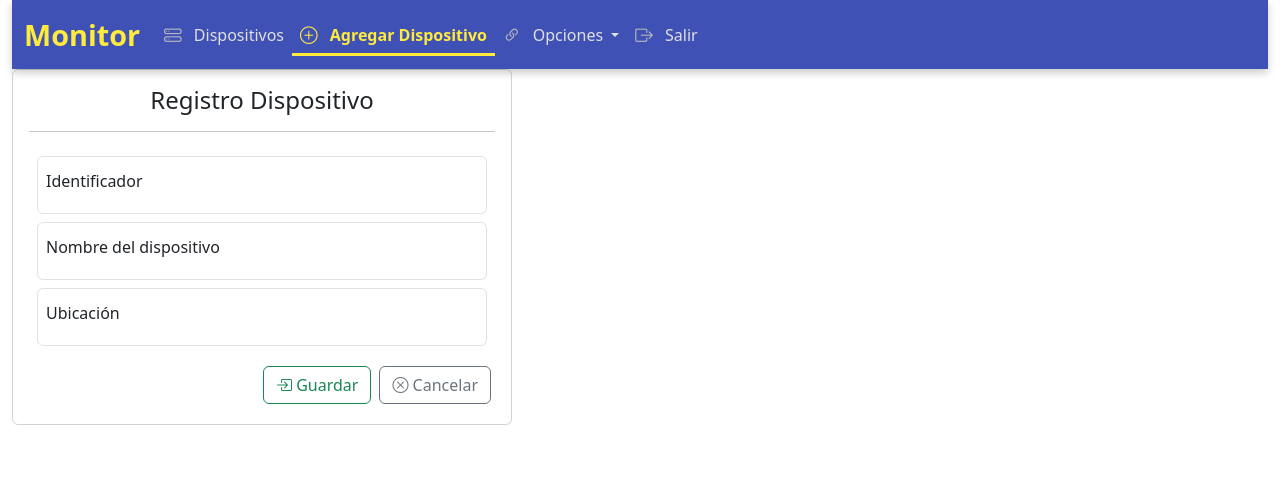
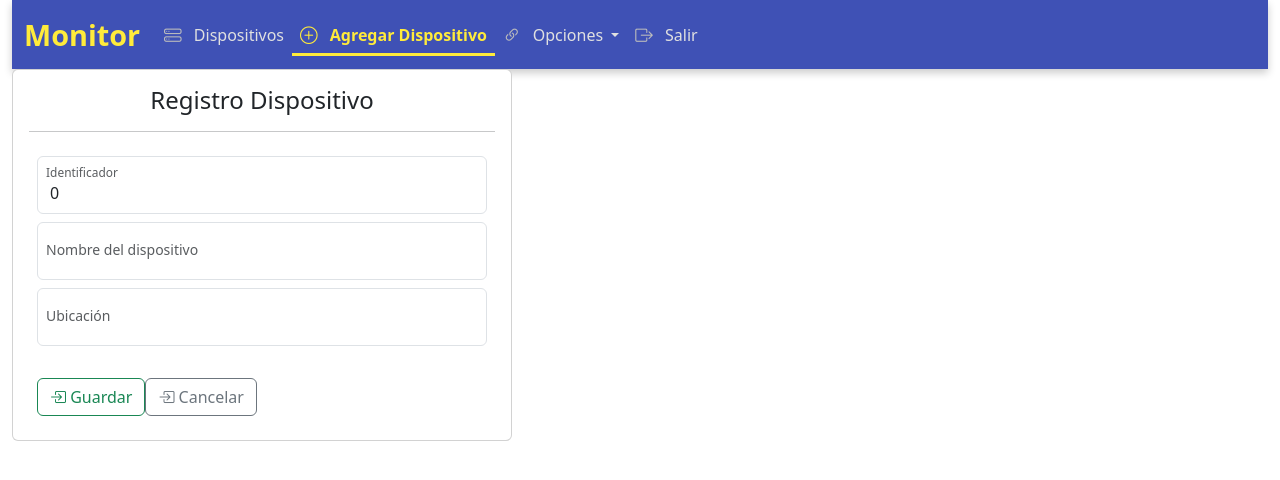
Before and after one commit to 2100679b/proyect, a Vue app in the folder frontend/: page /menu/dispositivos/agregar in a window 1280 px wide. Shown: the top 480 px of the page. Built offline with nearby package versions, Linux system fonts and the light colour scheme; no server answers.

Commit message:
Proyecto inicial con base de datos PostgreSQL para monitoreo de dispositivos

```diff
--- a/frontend/src/components/dispositivos/RegistroDispositivo.vue
+++ b/frontend/src/components/dispositivos/RegistroDispositivo.vue
@@ -1,64 +1,46 @@
 <template>
-  <div id="login" class="card bg-transparent mb-3 record-card">
+<div id="login" class="card bg-trasparent mb-3 record-card" >
     <div class="card-body">
     <div class="text-center">
-        <h4 class="card-title">Registro Dispositivo</h4>
+        <h4 class="card-title" title="Plataforma para monitoreo de Sistemas de Bombeo">Registro Dispositivo</h4>
         <hr />
     </div>
     <div class="row p-1">
-        <form @submit.prevent="guardar">
+        <form>
               <div class="form-floating p-1">
-            <input
-              type="text"
-              id="identificador"
-              class="form-control"
-              v-model.trim="dispositivo.identifica.identificador"
-              placeholder="Identificador"
-              required
-              autocomplete="off"
-            />
-            <label for="identificador">Identificador</label>
+                <input type="text" id="identificador" ref="identificador" class="form-control" v-model="dispositivo.identifica.identificador" v-on:keyup.enter="tfPassword()" aria-describedby="Id" placeholder="Identificador"/>
+                <label id="identificador" class="form-text text-muted">Identificador</label>
               </div>
               <div class="form-floating p-1">
-            <input
-              type="text"
-              id="nombreDisp"
-              class="form-control"
-              v-model.trim="dispositivo.identifica.nombre"
-              placeholder="Nombre del dispositivo"
-              required
-              autocomplete="off"
-            />
-            <label for="nombreDisp">Nombre del dispositivo</label>
+                <input type="text" id="nombreDisp" ref="nombreDisp" class="form-control" v-model="dispositivo.identifica.nombre" v-on:keyup.enter="" aria-describedby="Nombre" placeholder="Nombre del dispositivo"/>
+                <label id="nombreDisp" class="form-text text-muted">Nombre del dispositivo</label>
               </div>
               <div class="form-floating p-1">
-            <input
-              type="text"
-              id="ubicacion"
-              class="form-control"
-              v-model.trim="dispositivo.identifica.ubicacion"
-              placeholder="Ubicación"
-              autocomplete="off"
-            />
-            <label for="ubicacion">Ubicación</label>
-          </div>
-          <div class="d-flex justify-content-end mt-3">
-            <button class="btn btn-outline-success me-2" type="submit" :disabled="guardando">
-              <i class="bi bi-box-arrow-in-right"></i> Guardar
-            </button>
-            <button class="btn btn-outline-secondary" type="button" @click="cancelar" :disabled="guardando">
-              <i class="bi bi-x-circle"></i> Cancelar
-            </button>
+                <input type="text" id="ubicacion" ref="ubicacion" class="form-control" v-model="dispositivo.identifica.ubicacion" v-on:keyup.enter="" aria-describedby="Ubicacion" placeholder="Ubicacion"/>
+                <label id="ubicacion" class="form-text text-muted">Ubicación</label>
               </div>
             </form>
             </div>
-
-      <div class="row p-2" v-if="alerta.mensaje">
-        <div class="col-12">
-          <div class="alert alert-danger" role="alert">
+            <div class="row p-2">
+            <div class="col-xs-12 col-sm-12 col-md-12 col-lg-12">
+                <div class="alert alert-danger" role="alert" v-if="alerta.mensaje">
                 <strong>¡Error!</strong>
                 <p v-html="alerta.mensaje"></p>
                 </div>
+                <div class="alert alert-success" role="alert" v-if="alerta.exito">
+                <strong>¡Éxito!</strong>
+                <p v-html="alerta.exito"></p>
+                </div>
+            </div>
+        </div>
+        <div class="row p-2">
+            <div class="col">
+                <button class="btn btn-outline-success" type="button" @click="guardar()" :disabled="guardando">
+                    <i class="bi bi-box-arrow-in-right" v-if="!guardando"></i>
+                    <span class="spinner-border spinner-border-sm" role="status" aria-hidden="true" v-if="guardando"></span>
+                    {{ guardando ? 'Guardando...' : 'Guardar' }}
+                </button>
+                <button class="btn btn-outline-secondary" type="button" @click="limpiar()"> <i class="bi bi-box-arrow-in-right"></i> Cancelar </button>
             </div>
         </div>
     </div>
@@ -66,88 +48,147 @@
 </template>
 
 <script>
+import sessionStorage from '@/servicios/SessionStore'
 import axios from 'axios'
 
-export default {
+export default  {
     name: 'RegistroDispositivo',
-  data() {
+    components: {
+    },
+    data: function() {
         return {
-      dispositivo: this.nuevoDispositivo(),
-      alerta: {
-        mensaje: ''
-      },
-      guardando: false
-    }
-  },
-  methods: {
-    nuevoDispositivo() {
-      return {
+        dispositivo: {
           identifica: {
-          identificador: '',
+            identificador: 0,
             nombre: '',
             ubicacion: '',
             coordenadas: '19.7060° N, 101.1950° W',
             idestatus: 1,
             estatus: 'Operacion Normal',
-          potencia: { nominal: 7.4, minimo: 6.2, maximo: 8.6, um: 'KW' },
+            potencia:  { nominal: 7.400, minimo: 6.200, maximo: 8.600, um: 'KW' },
             voltaje: { nominal: 240, minimo: 230, maximo: 250, um: 'Volts' },
             corriente: { nominal: 30, minimo: 25, maximo: 35, um: 'Amperes' },
             caudal: { nominal: 1, minimo: 0.10, maximo: 1.20, um: 'm3/minuto' },
             fechaRegistro: new Date().toUTCString()
           },
           opera: {
-          potencia: { valor: 7.2, idEstatus: 1 },
+            potencia: { valor: 7.200, idEstatus: 1 },
             voltaje: { valor: 240, idEstatus: 1 },
             corriente: { valor: 30, idEstatus: 1 },
             caudal: { valor: 1, idEstatus: 1 },
-          idEstatus: 1,
+            idEstatus: 1,    // {1->Normal, 2->Advertencia, 3->Error}
             estatus: 'Operacion Normal',
             fechaRegistro: new Date().toUTCString()
           },
-        estado: 1
-      }
+          estado: 1   // {1->Encendido, 2->Apagado, 3->Bloqueado}
         },
+        alerta: {
+            mensaje: '',
+            exito: ''
+        },
+        guardando: false
+        };
+    },
+    computed: {
+    },
+    methods: {
       async guardar() {
-      this.alerta.mensaje = ''
-      if (this.guardando) return
-
-      if (
-        !this.dispositivo.identifica.identificador.trim() ||
-        !this.dispositivo.identifica.nombre.trim()
-      ) {
-        this.alerta.mensaje = 'Por favor completa los campos <strong>Identificador</strong> y <strong>Nombre del dispositivo</strong>.'
-        return
-      }
-
-      const apiUrl = process.env.VUE_APP_API_URL
-      if (!apiUrl) {
-        this.alerta.mensaje = 'La URL de la API no está configurada. Contacta al administrador.'
+        // Validar campos requeridos
+        if (!this.dispositivo.identifica.identificador || !this.dispositivo.identifica.nombre || !this.dispositivo.identifica.ubicacion) {
+          this.alerta.mensaje = 'Por favor, complete todos los campos requeridos'
+          this.alerta.exito = ''
           return
         }
 
         this.guardando = true
+        this.alerta.mensaje = ''
+        this.alerta.exito = ''
+
         try {
-        const response = await axios.post(`${apiUrl}/api/dispositivos`, this.dispositivo)
-        if (response.status === 201 || response.status === 200) {
+          // Realizar petición POST al backend
+          const response = await axios.post(`${process.env.VUE_APP_API_URL}/api/dispositivos`, this.dispositivo, {
+            headers: {
+              'Content-Type': 'application/json',
+              // Agregar token de autenticación si es necesario
+              // 'Authorization': `Bearer ${sessionStorage.getToken()}`
+            }
+          })
+
+          // Si la respuesta es exitosa
+          if (response.status === 200 || response.status === 201) {
+            this.alerta.exito = 'Dispositivo registrado exitosamente'
+
+            // Actualizar el store local con la respuesta del servidor
+            let dispositivos = this.$store.state.dispositivos
+            dispositivos.push(response.data)
+            this.$store.commit('setDispositivos', dispositivos)
+
+            // Limpiar formulario después de un breve delay
+            setTimeout(() => {
               this.limpiar()
-          this.$router.push('/menu/dispositivos')
+            }, 1500)
+          }
+
+        } catch (error) {
+          console.error('Error al guardar dispositivo:', error)
+
+          // Manejar diferentes tipos de errores
+          if (error.response) {
+            // El servidor respondió con un código de error
+            const status = error.response.status
+            const data = error.response.data
+
+            if (status === 400) {
+              this.alerta.mensaje = data.message || 'Datos inválidos. Verificar la información ingresada.'
+            } else if (status === 401) {
+              this.alerta.mensaje = 'No autorizado. Verificar credenciales.'
+            } else if (status === 409) {
+              this.alerta.mensaje = 'El dispositivo ya existe con ese identificador.'
+            } else if (status === 500) {
+              this.alerta.mensaje = 'Error interno del servidor. Intente más tarde.'
             } else {
-          this.alerta.mensaje = 'No se pudo guardar el dispositivo.'
-          console.error('Respuesta inesperada:', response)
+              this.alerta.mensaje = `Error del servidor: ${data.message || 'Error desconocido'}`
             }
-      } catch (e) {
-        this.alerta.mensaje = 'Error al conectarse con el servidor.'
-        console.error('Error en guardar:', e)
+          } else if (error.request) {
+            // La petición se hizo pero no hubo respuesta
+            this.alerta.mensaje = 'No se pudo conectar con el servidor. Verificar conexión.'
+          } else {
+            // Error en la configuración de la petición
+            this.alerta.mensaje = 'Error al procesar la petición.'
+          }
         } finally {
           this.guardando = false
         }
       },
+
       limpiar() {
-      this.dispositivo = this.nuevoDispositivo()
+        this.dispositivo = {
+          identifica: {
+            identificador: 0,
+            nombre: '',
+            ubicacion: '',
+            coordenadas: '19.7060° N, 101.1950° W',
+            idestatus: 1,
+            estatus: 'Operacion Normal',
+            potencia:  { nominal: 7.200, minimo: 6.200, maximo: 8.600, um: 'KW' },
+            voltaje: { nominal: 240, minimo: 230, maximo: 250, um: 'Volts' },
+            corriente: { nominal: 30, minimo: 25, maximo: 35, um: 'Amperes' },
+            caudal: { nominal: 1, minimo: 0.10, maximo: 1.20, um: 'm3/minuto' },
+            fechaRegistro: new Date().toUTCString()
+          },
+          opera: {
+            potencia: { valor: 7.200, idEstatus: 1 },
+            voltaje: { valor: 240, idEstatus: 1 },
+            corriente: { valor: 30, idEstatus: 1 },
+            caudal: { valor: 1, idEstatus: 1 },
+            idEstatus: 1,    // {1->Normal, 2->Advertencia, 3->Error}
+            estatus: 'Operacion Normal',
+            fechaRegistro: new Date().toUTCString()
+          },
+          estado: 1   // {1->Encendido, 2->Apagado, 3->Bloqueado}
+        }
         this.alerta.mensaje = ''
-    },
-    cancelar() {
-      this.limpiar()
+        this.alerta.exito = ''
         this.$router.push('/menu/dispositivos')
       }
     }
@@ -159,5 +200,11 @@ export default {
     max-width: 500px;
     min-width: 400px;
     width: 100%;
+    /*background:  url('@/assets/img/background.png') repeat-x scroll;*/
+}
+
+.spinner-border-sm {
+    width: 1rem;
+    height: 1rem;
 }
 </style>
```
Lines whose indentation alone changed are shown as unchanged.
